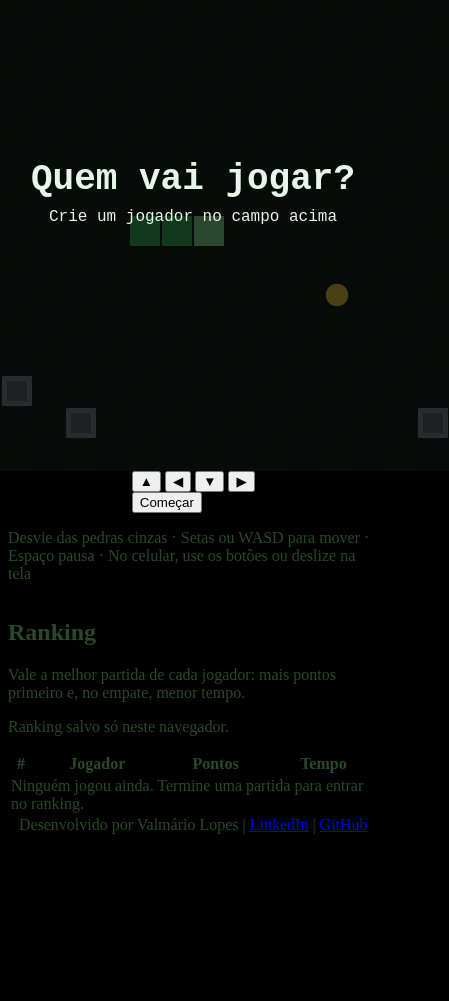
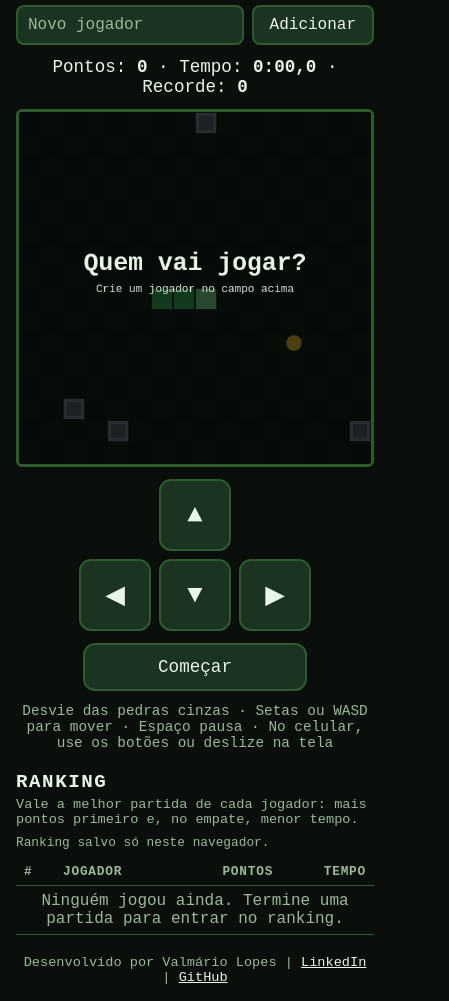
Before and after one commit to Valmario/Jogo_da_Cobrinha, a plain HTML site: page index.html in a window 390 px wide. Shown: the part 97-1098 px from the top of the page, 449 px wide, since content can reach past the window. Before the commit the page ends 931 px from the top, so only its background shows below. Drawn offline with Linux system fonts and the light colour scheme.

Commit message:
Refactor CSS with CSS variables and improved styles

```diff
--- a/style.css
+++ b/style.css
@@ -1,10 +1,267 @@
-body{
-    height: 95vh;
-    width: 95vw;
+:root {
+    --fundo: #0b0f0b;
+    --texto: #e8f5e8;
+    --texto-suave: #9bb89b;
+    --borda: #2f5a2f;
+}
+
+* {
+    box-sizing: border-box;
+}
+
+body {
+    margin: 0;
+    min-height: 100vh;
+    padding: 16px;
     display: flex;
     flex-direction: column;
     justify-content: center;
     align-items: center;
-    background-color:rgb(0, 0, 0);
-    color: rgb(42, 73, 42);
+    gap: 12px;
+    background-color: var(--fundo);
+    color: var(--texto);
+    font-family: "Courier New", monospace;
 }
+
+h1 {
+    margin: 0;
+    font-size: clamp(1.4rem, 5vw, 2rem);
+    letter-spacing: 0.08em;
+    text-transform: uppercase;
+}
+
+.placar {
+    margin: 0;
+    font-size: 1.1rem;
+    text-align: center;
+}
+
+/* Escolha ou criação de jogador */
+.jogador {
+    display: flex;
+    flex-direction: column;
+    gap: 8px;
+    width: min(512px, 100%);
+}
+
+.linha-jogador {
+    display: flex;
+    align-items: center;
+    gap: 8px;
+}
+
+.jogador label {
+    flex: 0 0 auto;
+    color: var(--texto-suave);
+    font-size: 0.9rem;
+}
+
+.jogador select,
+.jogador input {
+    flex: 1 1 0;
+    min-width: 0;
+    min-height: 40px;
+    padding: 0 10px;
+    font: inherit;
+    color: var(--texto);
+    background-color: #1b3321;
+    border: 2px solid var(--borda);
+    border-radius: 8px;
+}
+
+.jogador input::placeholder {
+    color: var(--texto-suave);
+}
+
+.jogador select:disabled,
+.jogador input:disabled,
+.jogador button:disabled {
+    opacity: 0.5;
+}
+
+.adicionar {
+    min-height: 40px;
+    padding: 0 16px;
+    font: inherit;
+    color: var(--texto);
+    background-color: #1b3321;
+    border: 2px solid var(--borda);
+    border-radius: 8px;
+    cursor: pointer;
+}
+
+.adicionar:hover:not(:disabled),
+.adicionar:active:not(:disabled) {
+    background-color: var(--borda);
+}
+
+:focus-visible {
+    outline: 2px solid #8cf0a3;
+    outline-offset: 2px;
+}
+
+/* Ranking */
+.ranking {
+    width: min(512px, 100%);
+}
+
+.ranking h2 {
+    margin: 8px 0 4px;
+    font-size: 1.2rem;
+    letter-spacing: 0.08em;
+    text-transform: uppercase;
+}
+
+.ranking .regra {
+    margin: 0 0 8px;
+    font-size: 0.85rem;
+    color: var(--texto-suave);
+}
+
+.ranking .origem {
+    margin: 0 0 8px;
+    font-size: 0.8rem;
+    color: var(--texto-suave);
+}
+
+.ranking .origem[data-estado="compartilhado"] {
+    color: #8cf0a3;
+}
+
+.ranking .origem[data-estado="demora"],
+.ranking .origem[data-estado="leitura"],
+.ranking .origem[data-estado="falha"],
+.ranking .origem[data-estado="falhaescrita"] {
+    color: #ffd23f;
+}
+
+.tabela-rolagem {
+    overflow-x: auto;
+}
+
+.ranking table {
+    width: 100%;
+    border-collapse: collapse;
+    font-variant-numeric: tabular-nums;
+}
+
+.ranking th,
+.ranking td {
+    padding: 6px 8px;
+    text-align: left;
+    border-bottom: 1px solid var(--borda);
+}
+
+.ranking th {
+    font-size: 0.8rem;
+    letter-spacing: 0.06em;
+    text-transform: uppercase;
+    color: var(--texto-suave);
+}
+
+.ranking th:nth-child(3),
+.ranking td:nth-child(3),
+.ranking th:nth-child(4),
+.ranking td:nth-child(4) {
+    text-align: right;
+}
+
+.ranking tr.atual td {
+    background-color: #1b3321;
+    color: #8cf0a3;
+}
+
+.ranking td.vazio {
+    color: var(--texto-suave);
+    text-align: center;
+}
+
+.ajuda {
+    margin: 0;
+    font-size: 0.9rem;
+    color: var(--texto-suave);
+    text-align: center;
+}
+
+/* Controles na tela: só aparecem em telas de toque ou janelas estreitas */
+.painel-toque {
+    display: none;
+    flex-direction: column;
+    align-items: center;
+    gap: 12px;
+}
+
+@media (pointer: coarse), (max-width: 600px) {
+    .painel-toque {
+        display: flex;
+    }
+}
+
+.controles {
+    display: grid;
+    grid-template-columns: repeat(3, 72px);
+    grid-template-rows: repeat(2, 72px);
+    grid-template-areas:
+        ". cima ."
+        "esquerda baixo direita";
+    gap: 8px;
+}
+
+.cima { grid-area: cima; }
+.esquerda { grid-area: esquerda; }
+.baixo { grid-area: baixo; }
+.direita { grid-area: direita; }
+
+.seta,
+.acao {
+    font: inherit;
+    color: var(--texto);
+    background-color: #1b3321;
+    border: 2px solid var(--borda);
+    border-radius: 12px;
+    touch-action: manipulation;
+    user-select: none;
+    -webkit-user-select: none;
+    -webkit-tap-highlight-color: transparent;
+}
+
+.seta {
+    font-size: 1.6rem;
+}
+
+.acao {
+    min-width: 224px;
+    height: 48px;
+    font-size: 1.1rem;
+}
+
+.seta:active,
+.acao:active {
+    background-color: var(--borda);
+}
+
+.rodape {
+    margin-top: 8px;
+    font-size: 0.85rem;
+    color: var(--texto-suave);
+    text-align: center;
+}
+
+.rodape a {
+    color: var(--texto);
+    text-decoration: underline;
+}
+
+.rodape a:hover,
+.rodape a:focus-visible {
+    color: #8cf0a3;
+}
+
+canvas {
+    width: 512px;
+    max-width: 100%;
+    height: auto;
+    border: 3px solid var(--borda);
+    border-radius: 6px;
+    touch-action: none; /* deslizar no canvas não rola a página */
+}
```
